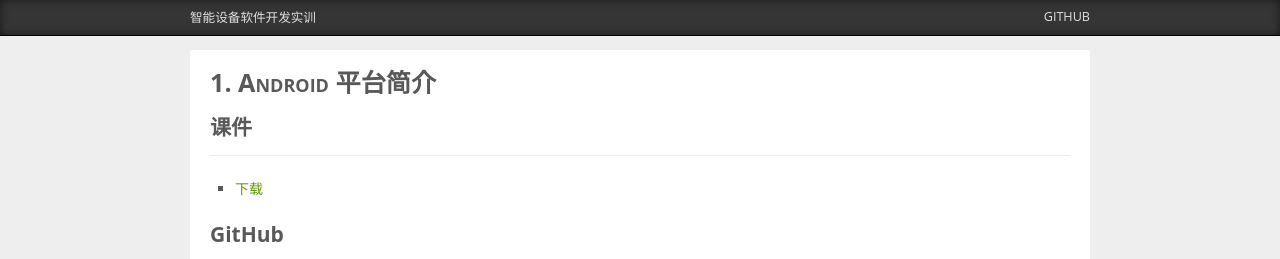
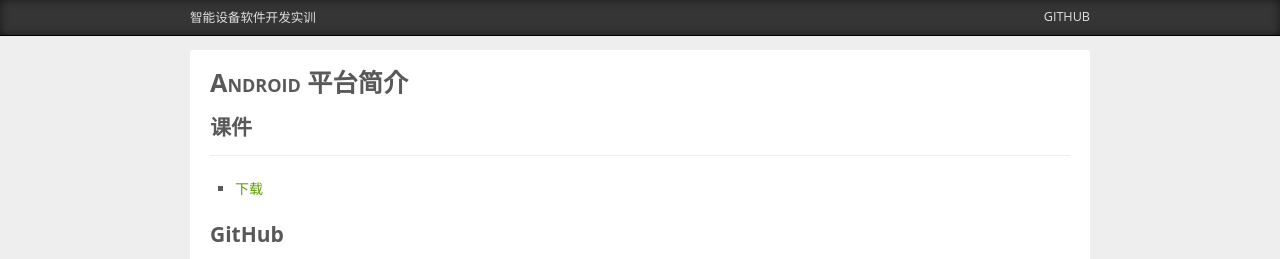
Before and after one commit to zjsu/android, a Jekyll site: the page built from chapters/1/index.md, in a window 1280 px wide and 990 px high. Shown: the top 259 px of the window. Built offline with Jekyll 4.4.1, drawn with Linux system fonts in a browser that asks for light colours; Markdown is read by kramdown in place of the engine named in the settings.

Commit message:
Add chapter 2

```diff
--- a/chapters/1/index.md
+++ b/chapters/1/index.md
@@ -1,11 +1,11 @@
 ---
 layout: page
-title: 1. Android 平台简介
+title: Android 平台简介
 ---
 
 ## 课件
 
-- [下载](chap1.ppt)
+- [下载](chap1.pptx)
 
 ## GitHub
 
```
Also changed, not shown: chapters/2/index.md (added, +8 -0 lines), index.md (+1 -0 lines), 3 other files.
